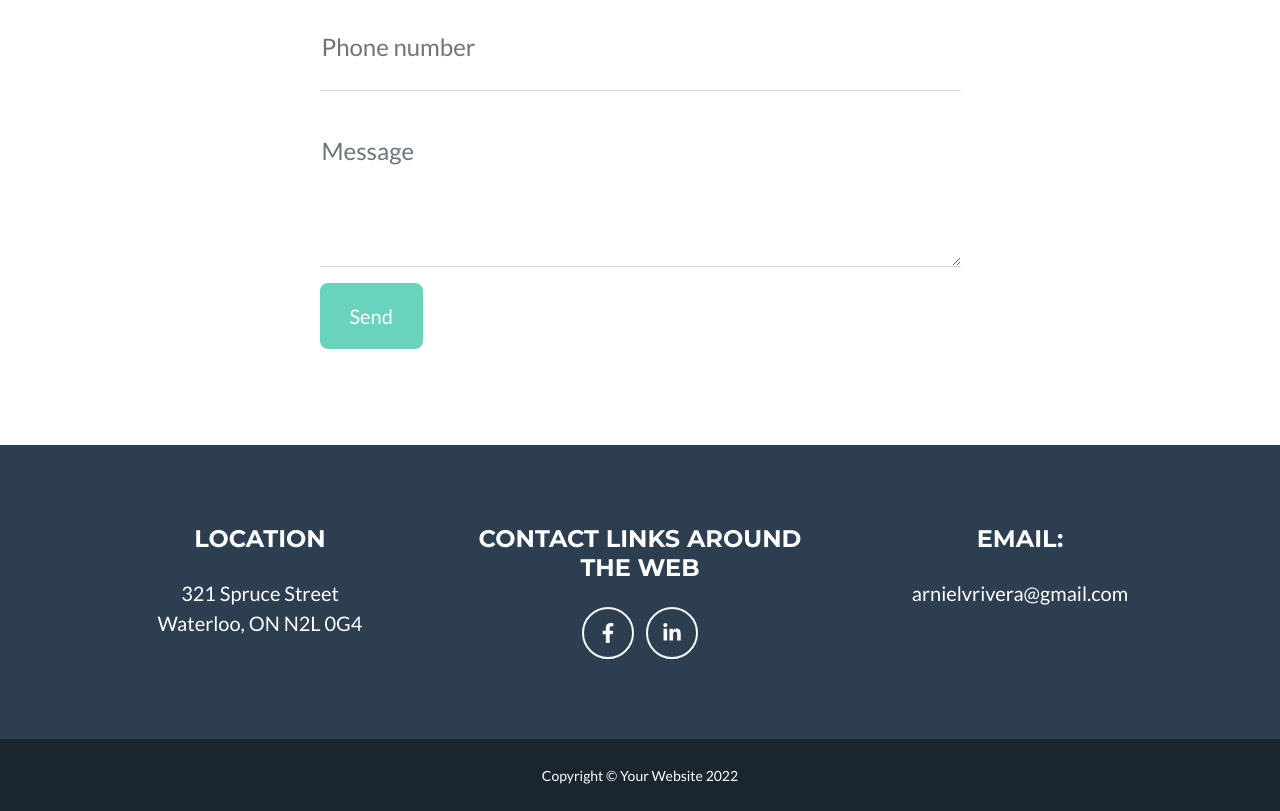
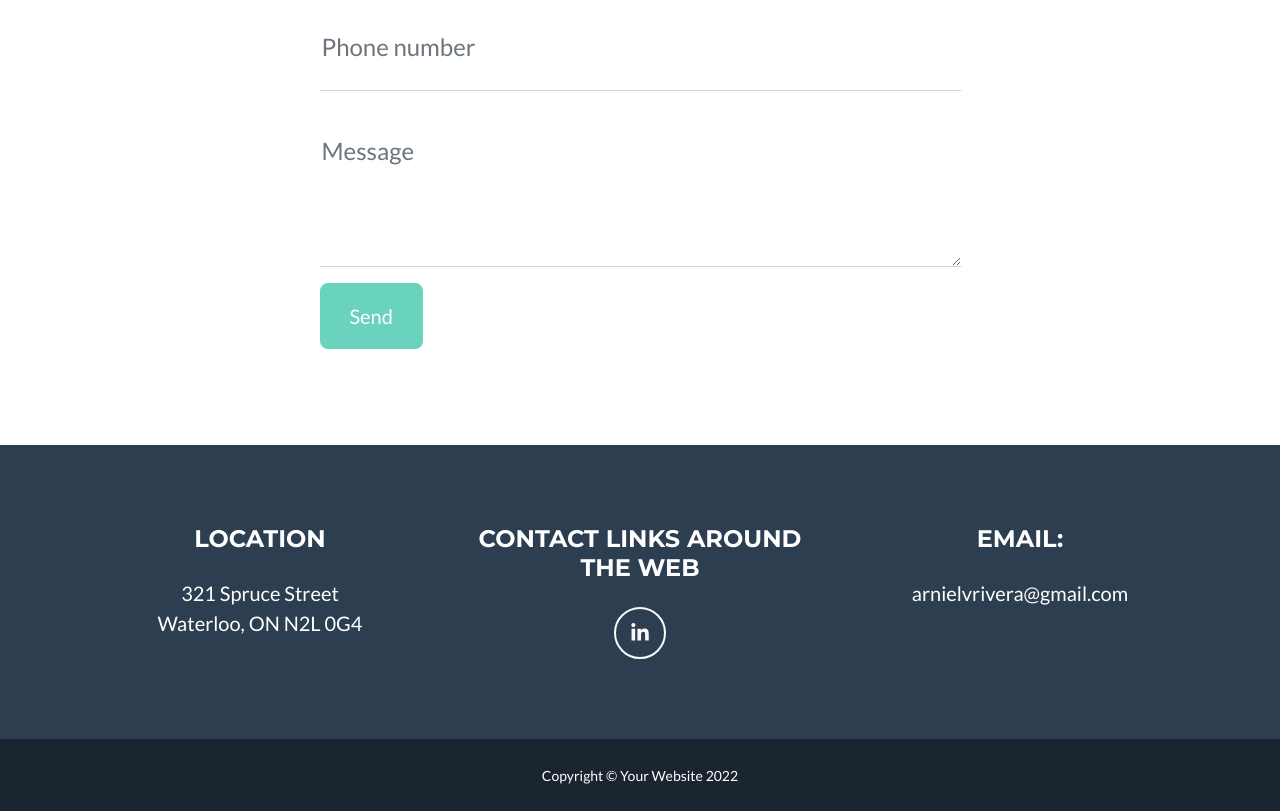
Before and after one commit to Rivera1998/assignment4.github.io, a plain HTML site: page index.html in a window 1280 px wide. Shown: the part 2589-3400 px from the top of the page. Drawn offline with nearby package versions, Linux system fonts and the light colour scheme.

Commit message:
Update index.html

```diff
--- a/index.html
+++ b/index.html
@@ -193,7 +193,6 @@
                     <!-- Footer Social Icons-->
                     <div class="col-lg-4 mb-5 mb-lg-0">
                         <h4 class="text-uppercase mb-4">Contact Links Around the Web</h4>
-                        <a class="btn btn-outline-light btn-social mx-1" href="https://www.facebook.com/riverboy.masinag.71/"><i class="fab fa-fw fa-facebook-f"></i></a>
                         <a class="btn btn-outline-light btn-social mx-1" href="https://www.linkedin.com/in/arniel-rivera-554366196"><i class="fab fa-fw fa-linkedin-in"></i></a>
                     </div>
                     <!-- Footer About Text-->
```
